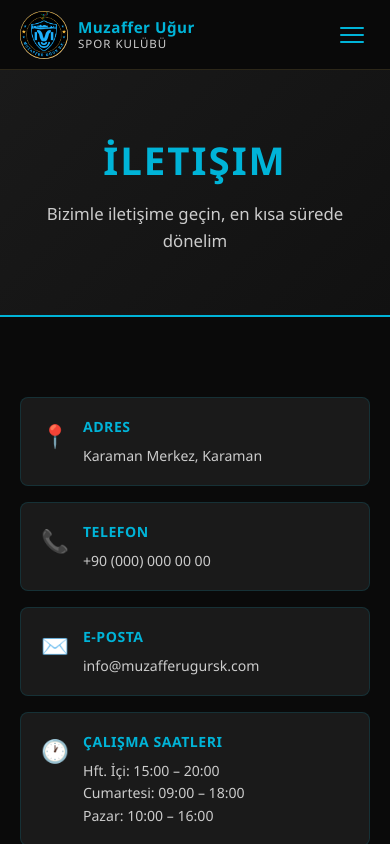
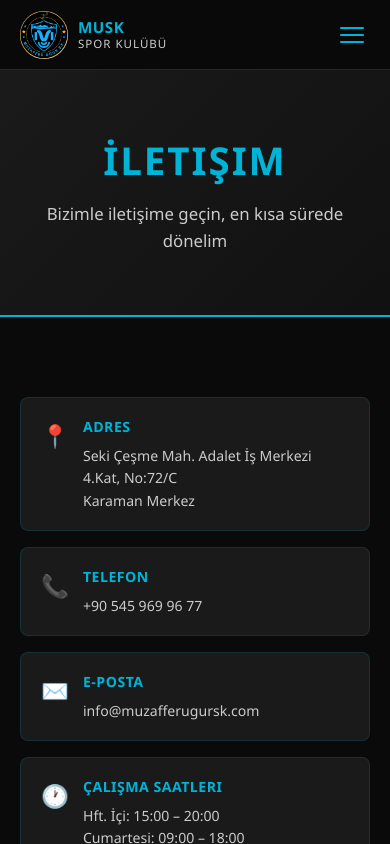
Before and after one commit to NSDMT/MUSK-Akademi, a React (Vite) app: page /iletisim in a window 390 px wide. Shown: the top 844 px of the page. Built offline with nearby package versions, Linux system fonts and the light colour scheme.

Commit message:
feat: rebrand to MUSK Spor Kulübü, real phone/address in footer & contact, Google Maps iframe, fix duplicate kılavuz

```diff
--- a/src/components/Footer.jsx
+++ b/src/components/Footer.jsx
@@ -56,11 +56,11 @@ export default function Footer() {
           <ul className="footer__list footer__contact">
             <li>
               <span className="footer__icon">📍</span>
-              Karaman Merkez, Karaman
+              Seki Çeşme Mah. Adalet İş Merkezi 4.Kat No:72/C Karaman
             </li>
             <li>
               <span className="footer__icon">📞</span>
-              +90 (000) 000 00 00
+              <a href="tel:+905459699677">+90 545 969 96 77</a>
             </li>
             <li>
               <span className="footer__icon">✉️</span>
@@ -73,7 +73,7 @@ export default function Footer() {
 
       <div className="footer__bottom">
         <div className="container">
-          <p>© {new Date().getFullYear()} Muzaffer Uğur Spor Kulübü. Tüm hakları saklıdır.</p>
+          <p>© {new Date().getFullYear()} MUSK Spor Kulübü. Tüm hakları saklıdır.</p>
         </div>
       </div>
     </footer>
--- a/src/components/Navbar.jsx
+++ b/src/components/Navbar.jsx
@@ -29,9 +29,9 @@ export default function Navbar() {
       <div className="navbar__inner container">
         {/* Logo */}
         <Link to="/" className="navbar__brand" onClick={closeMenu}>
-          <img src="/images/logo.png" alt="Muzaffer Uğur Spor Kulübü" className="navbar__logo" />
+          <img src="/images/logo.png" alt="MUSK Spor Kulübü" className="navbar__logo" />
           <span className="navbar__brand-text">
-            <span className="navbar__brand-main">Muzaffer Uğur</span>
+            <span className="navbar__brand-main">MUSK</span>
             <span className="navbar__brand-sub">Spor Kulübü</span>
           </span>
         </Link>
--- a/src/components/PanelLayout.jsx
+++ b/src/components/PanelLayout.jsx
@@ -11,7 +11,7 @@ const NAV = {
     { path: '/panel/admin/schedule', label: 'Antrenman Takvimi', icon: '📅' },
     { path: '/panel/admin/dues', label: 'Aidat Yönetimi', icon: '💰' },
     { path: '/panel/admin/applications', label: 'Başvurular', icon: '📋' },
-    { path: '/panel/admin/sponsors',    label: 'Sponsorlar', icon: '🏢' },
+    { path: '/panel/admin/sponsors', label: 'Sponsorlar', icon: '🏢' },
   ],
   antrenor: [
     { path: '/panel/antrenor/dashboard', label: 'Takvimim & Yoklama', icon: '📅' },
--- a/src/pages/About.jsx
+++ b/src/pages/About.jsx
@@ -30,10 +30,10 @@ export default function About() {
           </div>
           <div className="about-intro__text">
             <p className="section-subtitle" style={{textAlign:'left'}}>Biz Kimiz?</p>
-            <h2 className="section-title" style={{textAlign:'left'}}>Muzaffer Uğur Spor Kulübü</h2>
+            <h2 className="section-title" style={{textAlign:'left'}}>MUSK Spor Kulübü</h2>
             <div className="section-divider" style={{margin:'10px 0 28px'}} />
             <p>
-              Muzaffer Uğur Spor Kulübü, <strong>2023 yılından bu yana</strong> Karaman'da sporun
+              MUSK Spor Kulübü, <strong>2023 yılından bu yana</strong> Karaman'da sporun
               gelişimine katkı sağlamak amacıyla faaliyet göstermektedir.
             </p>
             <p>
@@ -124,7 +124,7 @@ export default function About() {
             <h2>Muzaffer Uğur</h2>
             <p>
               Yıllarca sporda edindiği deneyim ve bilgi birikimini gençlere aktarmak amacıyla
-              2023 yılında Muzaffer Uğur Spor Kulübü'nü kurdu. UEFA lisanslı antrenör
+              2023 yılında MUSK Spor Kulübü'nü kurdu. UEFA lisanslı antrenör
               olarak futbol branşında aktif görev yaparken kulübün vizyonunu şekillendiriyor.
             </p>
             <ul className="founder-text__badges">
--- a/src/pages/Contact.jsx
+++ b/src/pages/Contact.jsx
@@ -46,15 +46,14 @@ export default function Contact() {
               <span className="contact-info__icon">📍</span>
               <div>
                 <h4>Adres</h4>
-                <p>Karaman Merkez, Karaman</p>
-                {/* FOTOĞRAF: harita veya tesis görseli için update edebilirsiniz */}
+                <p>Seki Çeşme Mah. Adalet İş Merkezi<br />4.Kat, No:72/C<br />Karaman Merkez</p>
               </div>
             </div>
             <div className="card contact-info__card">
               <span className="contact-info__icon">📞</span>
               <div>
                 <h4>Telefon</h4>
-                <a href="tel:+905000000000">+90 (000) 000 00 00</a>
+                <a href="tel:+905459699677">+90 545 969 96 77</a>
               </div>
             </div>
             <div className="card contact-info__card">
@@ -167,14 +166,18 @@ export default function Contact() {
               </form>
             )}
 
-            {/* Map placeholder */}
+            {/* Map */}
             <div className="contact-map">
-              {/* FOTOĞRAF / API: Google Maps embed veya harita görseli buraya eklenecek */}
-              <div className="contact-map__placeholder">
-                <span>🗺️</span>
-                <p>Harita Alanı</p>
-                <small>Google Maps embed buraya eklenecek</small>
-              </div>
+              <iframe
+                src="https://www.google.com/maps/embed?pb=!1m18!1m12!1m3!1d280.9708334955709!2d33.22128050459155!3d37.18069838841806!2m3!1f0!2f0!3f0!3m2!1i1024!2i768!4f13.1!3m3!1m2!1s0x14d98d4da9cf08ed%3A0x706de462c17873cd!2sKaraman%20Muzaffer%20U%C4%9Fur%20Akademi%20Spor%20Kul%C3%BCb%C3%BC!5e0!3m2!1str!2str!4v1782320005640!5m2!1str!2str"
+                width="100%"
+                height="320"
+                style={{ border: 0, borderRadius: 'var(--radius)', display: 'block' }}
+                allowFullScreen
+                loading="lazy"
+                referrerPolicy="strict-origin-when-cross-origin"
+                title="MUSK Spor Kulübü Konum"
+              />
             </div>
           </div>
 
--- a/src/pages/Home.css
+++ b/src/pages/Home.css
@@ -511,7 +511,10 @@
   color: inherit;
   transition: opacity 0.2s;
 }
-.sponsor-card__logo:hover { opacity: 0.8; }
+
+.sponsor-card__logo:hover {
+  opacity: 0.8;
+}
 
 .sponsor-card__logo img {
   max-height: 70px;
--- a/src/pages/Home.jsx
+++ b/src/pages/Home.jsx
@@ -64,7 +64,7 @@ export default function Home() {
   }, []);
 
   useEffect(() => {
-    axios.get('/api/sponsors').then(r => setSponsors(r.data)).catch(() => {});
+    axios.get('/api/sponsors').then(r => setSponsors(r.data)).catch(() => { });
   }, []);
 
   return (
@@ -87,7 +87,7 @@ export default function Home() {
             Bugünden Yetiştiriyoruz
           </h1>
           <p className="hero__desc">
-            Muzaffer Uğur Spor Kulübü olarak 7 farklı branşta uzman kadromuzla
+            MUSK Spor Kulübü olarak 7 farklı branşta uzman kadromuzla
             çocuklarınızın fiziksel, zihinsel ve sosyal gelişimine katkı sağlıyoruz.
           </p>
           <div className="hero__actions">
--- a/src/pages/panel/Login.jsx
+++ b/src/pages/panel/Login.jsx
@@ -34,7 +34,7 @@ export default function PanelLogin() {
       <div className="login-card">
         <div className="login-logo">
           <img src="/images/logo.png" alt="Logo" onError={e => e.target.style.display='none'} />
-          <h1>Muzaffer Uğur Spor</h1>
+          <h1>MUSK Spor Kulübü</h1>
           <p>Yönetim Paneli</p>
         </div>
 
--- a/src/pages/panel/admin/Sponsors.jsx
+++ b/src/pages/panel/admin/Sponsors.jsx
@@ -178,7 +178,7 @@ export default function AdminSponsors() {
                   <label>Logo URL</label>
                   <input name="logo_url" value={form.logo_url} onChange={handleChange} placeholder="https://... veya /images/sponsor-logo.png" />
                   {form.logo_url && (
-                    <img src={form.logo_url} alt="önizleme" style={{ height: 50, marginTop: 8, objectFit: 'contain', background: '#fff', borderRadius: 4, padding: 4 }} onError={e => e.target.style.display='none'} />
+                    <img src={form.logo_url} alt="önizleme" style={{ height: 50, marginTop: 8, objectFit: 'contain', background: '#fff', borderRadius: 4, padding: 4 }} onError={e => e.target.style.display = 'none'} />
                   )}
                 </div>
                 <div className="form-group">
```
Also changed, not shown: 2 other files (tests, documents, lock files or other folders). Lines whose indentation alone changed are shown as unchanged.
